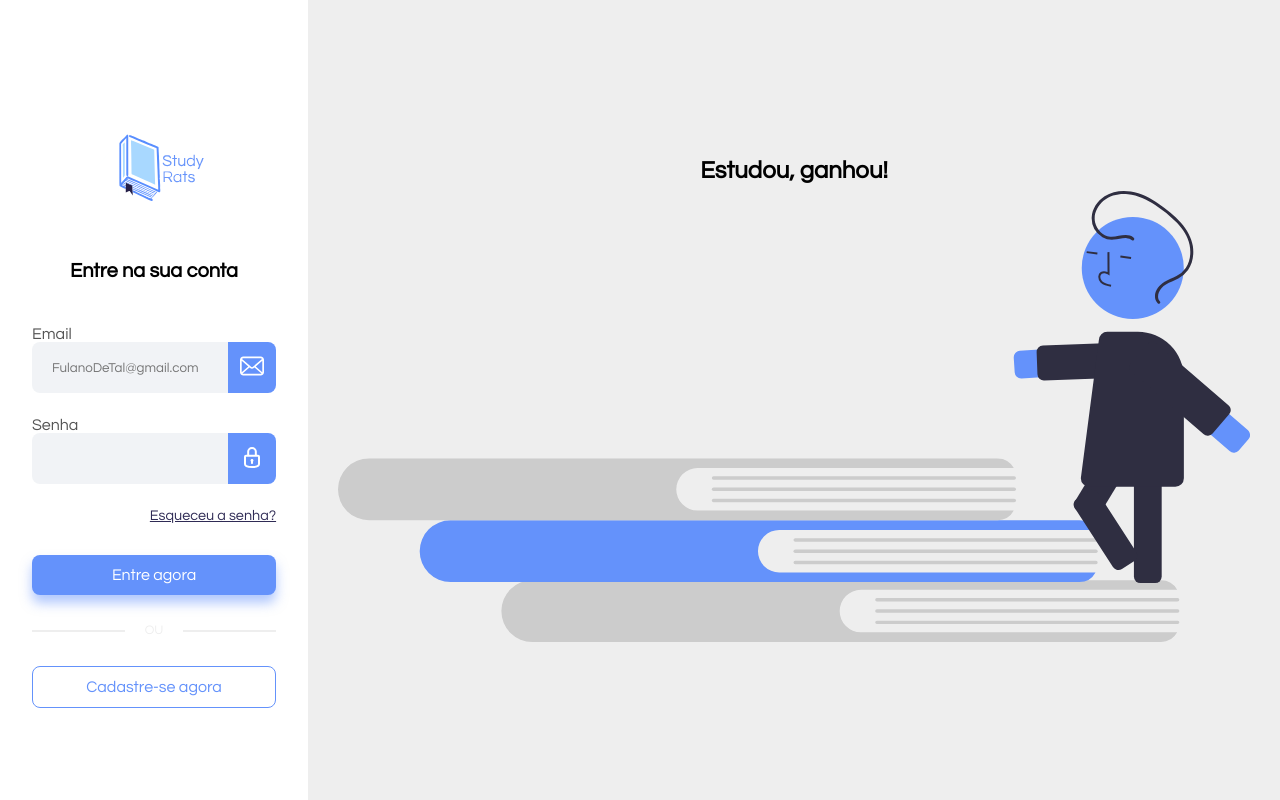
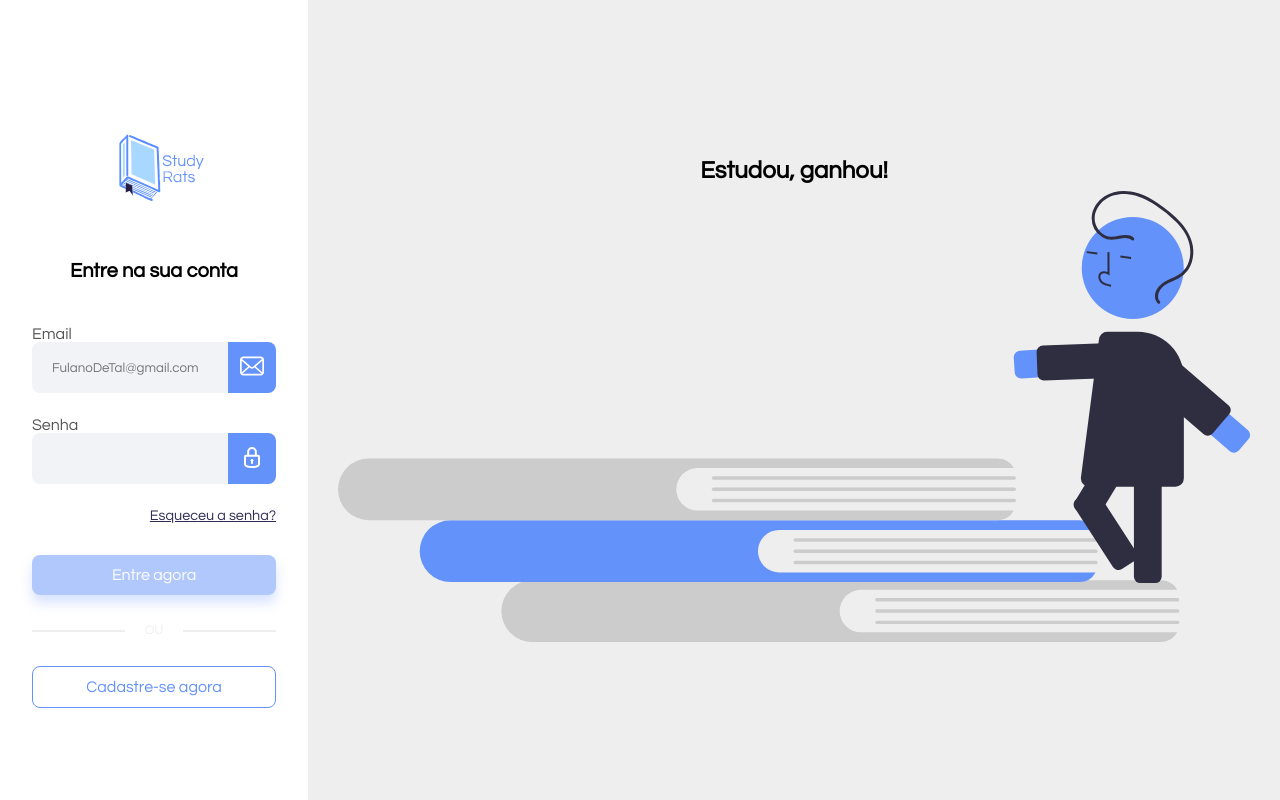
Before and after one commit to Goguel/StudyRats, an Angular app in the folder StudyRats_frontend/: page /login in a window 1280 px wide. Built offline with nearby package versions, Linux system fonts and the light colour scheme; a web font is replaced by a local one.

Commit message:
feat: Add disabled function to LogIn button

```diff
--- a/StudyRats_frontend/src/app/components/default-login-layout/default-login-layout.component.html
+++ b/StudyRats_frontend/src/app/components/default-login-layout/default-login-layout.component.html
@@ -4,7 +4,12 @@
         <h2>{{ title }}</h2>
         <ng-content></ng-content>
         <div class="btn-wrapper">
-            <button class="btn-primary" (click)="submit()">{{ primaryBtnText }}</button>
+            <button
+                class="btn-primary"
+                (click)="submit()"
+                [disabled]="primaryBtnDisabled"
+            >
+                {{ primaryBtnText }}</button>
             <div class="divider">
                 <div></div>
                 <span>ou</span>
--- a/StudyRats_frontend/src/app/components/default-login-layout/default-login-layout.component.scss
+++ b/StudyRats_frontend/src/app/components/default-login-layout/default-login-layout.component.scss
@@ -74,6 +74,14 @@ main {
                 cursor: pointer;
                 transition: all 0.2s ease-in-out;
 
+                &:disabled {
+                    transition: all 0.2s ease-in-out;
+                    opacity: 0.5;
+                    background-color: $gray-bg;
+                    color: $gray-bg;
+                    cursor: not-allowed;
+                }
+
                 &.btn-primary {
                     background-color: $primary-color;
                     color: white;
@@ -83,7 +91,6 @@ main {
                     border: 1px solid $primary-color;
                     color: $primary-color;
                 }
-
 
                 &.btn-primary:hover {
                     background-color: $secondary-color;
--- a/StudyRats_frontend/src/app/components/default-login-layout/default-login-layout.component.ts
+++ b/StudyRats_frontend/src/app/components/default-login-layout/default-login-layout.component.ts
@@ -11,6 +11,7 @@ export class DefaultLoginLayoutComponent {
   @Input() title: string = "";
   @Input() primaryBtnText: string = "";
   @Input() secondaryBtnText: string = "";
+  @Input() primaryBtnDisabled: boolean = true;
   @Output("submit") onSubmit = new EventEmitter();
   @Output("navigate") onNavigate = new EventEmitter();
 
--- a/StudyRats_frontend/src/app/pages/login/login.component.html
+++ b/StudyRats_frontend/src/app/pages/login/login.component.html
@@ -4,6 +4,7 @@
     secondaryBtnText="Cadastre-se agora"
     (submit)="submit()"
     (navigate)="navigate()"
+    [primaryBtnDisabled]="loginForm.invalid"
 >
     <form [formGroup]="loginForm">
         <app-primary-input
```
